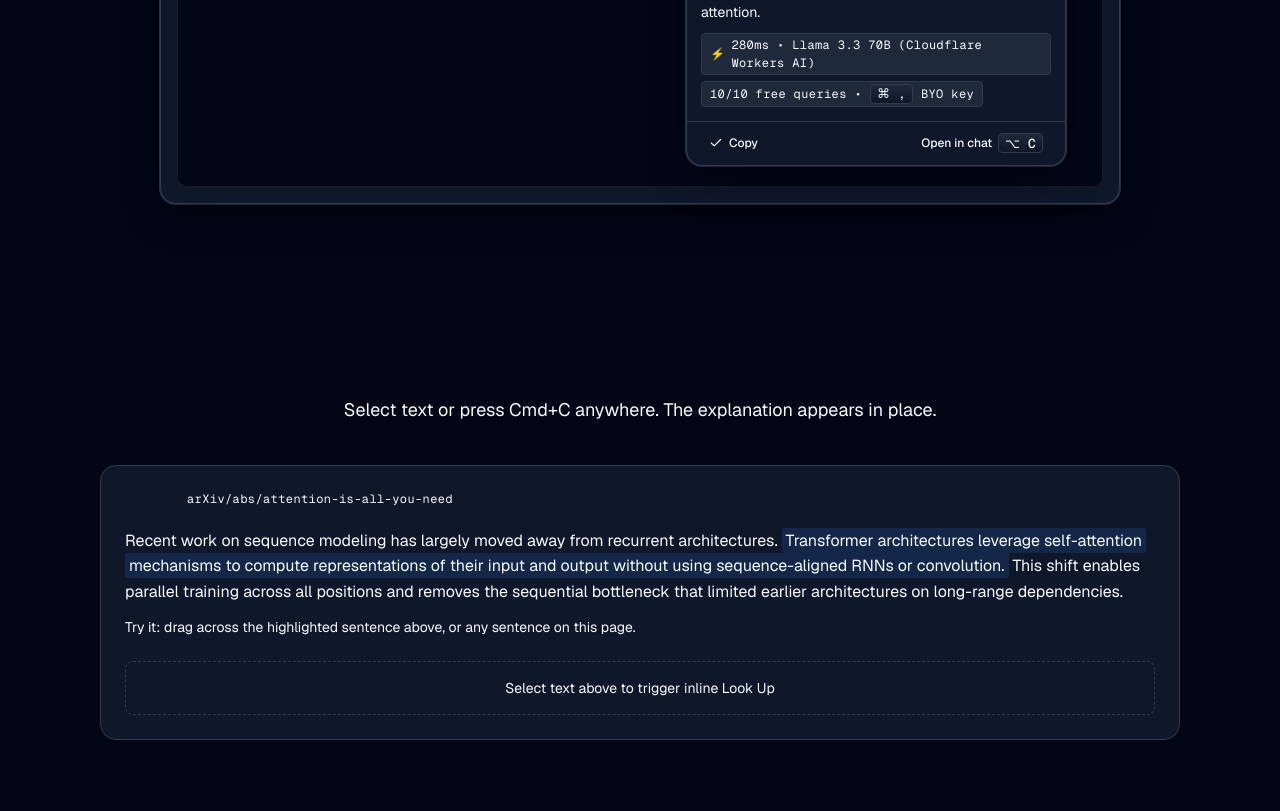
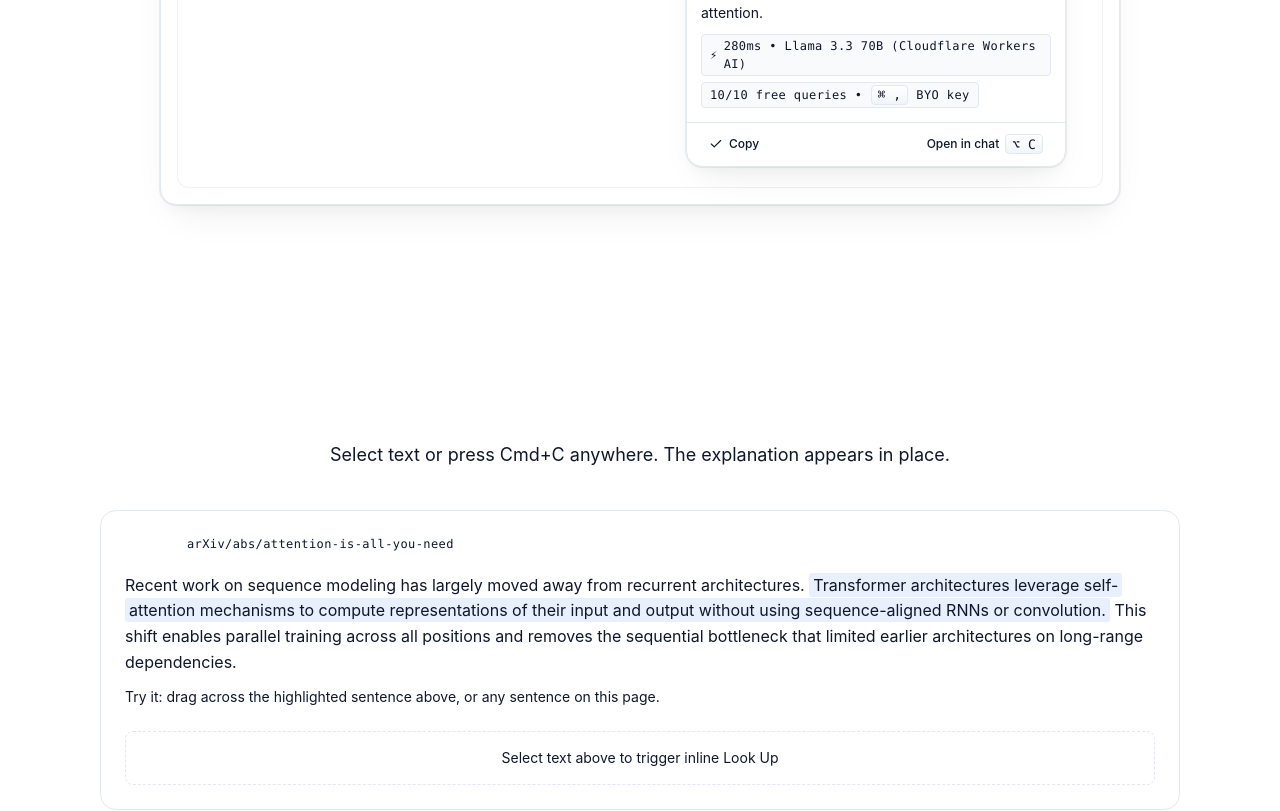
Before and after one commit to Long104/AI-Clipboard-extension, a Next.js app in the folder clipboard-web/: page / in a window 1280 px wide. Shown: the part 909-1720 px from the top of the page. Built offline with nearby package versions, Linux system fonts and the light colour scheme.

Commit message:
feat(landing): white token foundation — SF Pro stack, light tokens, 140px section rhythm

```diff
--- a/clipboard-web/src/app/globals.css
+++ b/clipboard-web/src/app/globals.css
@@ -3,71 +3,74 @@
 @tailwind utilities;
 
 :root {
-  /* Surface Ladder (achromatic elevation only) */
-  --canvas: #020617;
-  --surface: #0f172a;
-  --surface-elevated: #1e293b;
-  --surface-card: #283548;
-  --hairline: #303b4e;
-  --hairline-soft: rgba(255, 255, 255, 0.08);
-  --hairline-strong: rgba(255, 255, 255, 0.16);
+  --canvas: #ffffff;
+  --surface: #ffffff;
+  --surface-elevated: #f8fafc;
+  --surface-card: #f1f5f9;
+  --hairline: #e2e8f0;
+  --hairline-soft: rgba(15, 23, 42, 0.06);
+  --hairline-strong: rgba(15, 23, 42, 0.12);
 
-  /* Ink ladder */
-  --ink: #f8fafc;
-  --body: #e2e8f0;
-  --charcoal: #cbd5e1;
-  --mute: #94a3b8;
-  --ash: #64748b;
-  --stone: #475569;
+  --ink: #0f172a;
+  --body: #334155;
+  --charcoal: #64748b;
+  --mute: #64748b;
+  --ash: #94a3b8;
+  --stone: #cbd5e1;
 
-  /* Primary blue CTA */
   --primary: #2563eb;
-  --primary-hover: #4f46e5;
-  --primary-pressed: #1d4ed8;
+  --primary-hover: #1d4ed8;
+  --primary-pressed: #1e40af;
   --on-primary: #ffffff;
 
-  /* Semantic accents (mockups / illustrations only) */
-  --accent-blue: #3b82f6;
-  --accent-blue-soft: rgba(59, 130, 246, 0.15);
-  --accent-green: #10b981;
-  --accent-green-soft: rgba(16, 185, 129, 0.15);
-  --accent-amber: #f59e0b;
-  --accent-amber-soft: rgba(245, 158, 11, 0.15);
-  --accent-red: #ef4444;
-  --accent-red-soft: rgba(239, 68, 68, 0.15);
+  --accent-blue: #2563eb;
+  --accent-blue-soft: rgba(37, 99, 235, 0.1);
+  --accent-green: #059669;
+  --accent-green-soft: rgba(5, 150, 105, 0.1);
+  --accent-amber: #d97706;
+  --accent-amber-soft: rgba(217, 119, 6, 0.12);
+  --accent-red: #dc2626;
+  --accent-red-soft: rgba(220, 38, 38, 0.1);
 
-  /* Hero stripe band */
-  --hero-stripe-start: #2563eb;
-  --hero-stripe-end: #1e3a8a;
+  --keycap-start: #ffffff;
+  --keycap-end: #f1f5f9;
 
-  /* Keycap gradient */
-  --keycap-start: #1e293b;
-  --keycap-end: #0f172a;
-
-  /* Radii */
   --radius-xs: 4px;
   --radius-sm: 6px;
   --radius-md: 8px;
-  --radius-lg: 10px;
+  --radius-lg: 12px;
   --radius-xl: 16px;
   --radius-full: 9999px;
 
-  /* Spacing */
-  --section-y: 96px;
-  --container-max: 1240px;
+  --section-y: 80px;
+  --container-max: 980px;
   --container-px: 24px;
+  --font-sans: -apple-system, BlinkMacSystemFont, "SF Pro Display", "SF Pro Text", "Segoe UI", system-ui, sans-serif;
+  --font-mono: ui-monospace, "SF Mono", SFMono-Regular, Menlo, Monaco, Consolas, monospace;
+}
+
+@media (min-width: 768px) {
+  :root {
+    --section-y: 112px;
+  }
+}
+
+@media (min-width: 1024px) {
+  :root {
+    --section-y: 140px;
+  }
 }
 
 @layer base {
   html {
     scroll-behavior: smooth;
-    color-scheme: dark;
+    color-scheme: light;
   }
 
   body {
     background-color: var(--canvas);
     color: var(--ink);
-    font-family: var(--font-geist-sans), system-ui, -apple-system, sans-serif;
+    font-family: var(--font-sans);
     -webkit-font-smoothing: antialiased;
     text-rendering: optimizeLegibility;
   }
@@ -86,7 +89,7 @@
     outline: none;
     box-shadow:
       0 0 0 2px var(--canvas),
-      0 0 0 4px var(--accent-blue);
+      0 0 0 4px var(--primary);
   }
 }
 
--- a/clipboard-web/src/app/layout.tsx
+++ b/clipboard-web/src/app/layout.tsx
@@ -1,16 +1,5 @@
 import type { Metadata } from "next";
-import { Geist, Geist_Mono } from "next/font/google";
 import "./globals.css";
-
-const geistSans = Geist({
-  variable: "--font-geist-sans",
-  subsets: ["latin"],
-});
-
-const geistMono = Geist_Mono({
-  variable: "--font-geist-mono",
-  subsets: ["latin"],
-});
 
 export const metadata: Metadata = {
   title: "AI Clipboard — Copy & Understand for Chrome",
@@ -33,9 +22,7 @@ export default function RootLayout({
 }>) {
   return (
     <html lang="en">
-      <body
-        className={`${geistSans.variable} ${geistMono.variable} antialiased`}
-      >
+      <body className="antialiased">
         {children}
       </body>
     </html>
--- a/clipboard-web/tailwind.config.ts
+++ b/clipboard-web/tailwind.config.ts
@@ -50,8 +50,8 @@ export default {
         },
       },
       fontFamily: {
-        sans: ["var(--font-geist-sans)", "system-ui", "-apple-system", "sans-serif"],
-        mono: ["var(--font-geist-mono)", "ui-monospace", "monospace"],
+        sans: ["-apple-system", "BlinkMacSystemFont", "'SF Pro Display'", "'SF Pro Text'", "'Segoe UI'", "system-ui", "sans-serif"],
+        mono: ["ui-monospace", "'SF Mono'", "SFMono-Regular", "Menlo", "Monaco", "Consolas", "monospace"],
       },
       fontSize: {
         "caption-md": ["13px", { lineHeight: "1.4", letterSpacing: "0.1px" }],
@@ -72,7 +72,7 @@ export default {
       },
       boxShadow: {
         // Spec exception: the ONLY shadow allowed — floating popover mockup in hero
-        popover: "0 12px 40px -8px rgba(0,0,0,0.7), 0 0 0 1px var(--hairline)",
+        popover: "0 20px 40px -15px rgba(15,23,42,0.08), 0 8px 16px -8px rgba(15,23,42,0.06), 0 0 0 1px rgba(15,23,42,0.06)",
       },
       keyframes: {
         "accordion-down": {
@@ -85,8 +85,8 @@ export default {
         },
       },
       animation: {
-        "accordion-down": "accordion-down 0.13s cubic-bezier(0.16, 1, 0.3, 1)",
-        "accordion-up": "accordion-up 0.13s cubic-bezier(0.16, 1, 0.3, 1)",
+        "accordion-down": "accordion-down 0.2s cubic-bezier(0.16, 1, 0.3, 1)",
+        "accordion-up": "accordion-up 0.2s cubic-bezier(0.16, 1, 0.3, 1)",
       },
     },
   },
```
